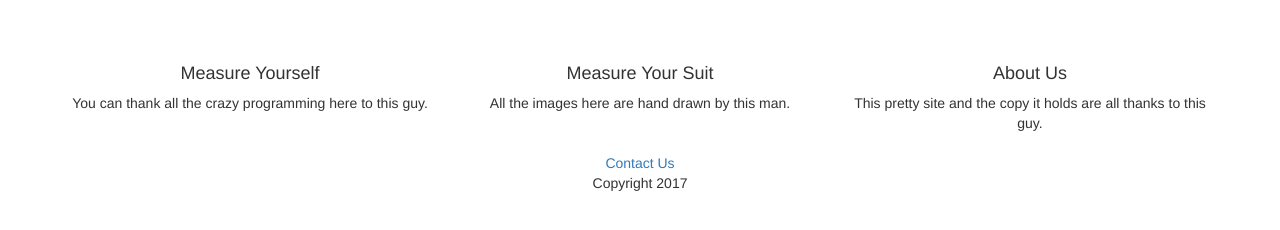
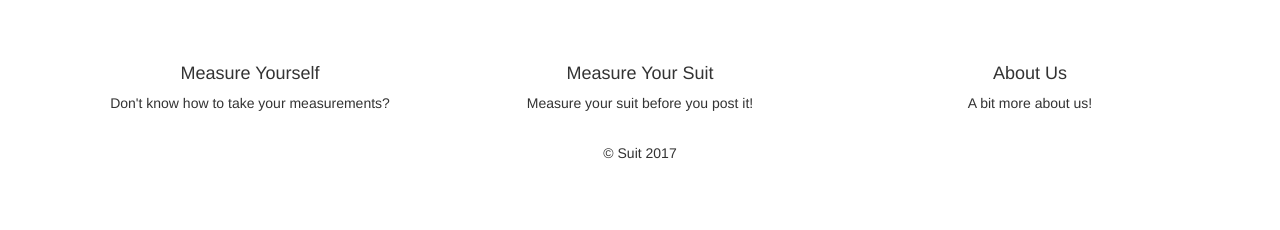
Before and after one commit to DaneshMadarbakus/WDI_PROJECT_4_CLIENT, a website: page public/index.html at #/users in a window 1280 px wide. Shown: the part 128-358 px from the top of the page. Drawn offline with nearby package versions, Linux system fonts and the light colour scheme; files that its build step writes are made by us from their sources.

Commit message:
mvp complete

```diff
--- a/public/index.html
+++ b/public/index.html
@@ -70,27 +70,30 @@
               <div class="col-md-4">
                 <center>
                   <br>
-                  <h4 class="footertext">Measure Yourself</h4>
-                  <p class="footertext">You can thank all the crazy programming here to this guy.<br>
+                  <h4 class="footertext" ui-sref="measureyourself">Measure Yourself</h4>
+                  <p class="footertext">Don't know how to take your measurements?</p>
+                    <br>
                 </center>
               </div>
               <div class="col-md-4">
                 <center>
                   <br>
-                  <h4 class="footertext">Measure Your Suit</h4>
-                  <p class="footertext">All the images here are hand drawn by this man.<br>
+                  <h4 class="footertext" ui-sref="measureyoursuit">Measure Your Suit</h4>
+                  <p class="footertext">Measure your suit before you post it!</p>
+                  <br>
                 </center>
               </div>
               <div class="col-md-4">
                 <center>
                   <br>
-                  <h4 class="footertext">About Us</h4>
-                  <p class="footertext">This pretty site and the copy it holds are all thanks to this guy.<br>
+                  <h4 class="footertext" ui-sref="aboutus">About Us</h4>
+                  <p class="footertext">A bit more about us!</p>
+                  <br>
                 </center>
               </div>
             </div>
             <div class="row">
-            <p><center><a href="#">Contact Us</a> <p class="footertext">Copyright 2017</p></center></p>
+            <center><p class="footertext">&copy; Suit 2017</p></center>
         </div>
     </div>
 </div>
--- a/src/js/configs/router.config.js
+++ b/src/js/configs/router.config.js
@@ -13,15 +13,15 @@ function Router($stateProvider, $locationProvider, $urlRouterProvider){
   })
   .state('measureyourself', {
     url: '/measureyourself',
-    templateUrl: '/js/views/home.html'
+    templateUrl: '/js/views/measureyourself.html'
   })
   .state('measureyoursuit', {
     url: '/measureyoursuit',
-    templateUrl: '/js/views/home.html'
+    templateUrl: '/js/views/measureyoursuit.html'
   })
   .state('aboutus', {
     url: '/aboutus',
-    templateUrl: '/js/views/home.html'
+    templateUrl: '/js/views/aboutus.html'
   })
   .state('register', {
     url: '/register',
--- a/src/scss/style.scss
+++ /dev/null
@@ -1 +0,0 @@
-// Import all of your scss files here
```
Also changed, not shown: src/index.html (+10 -7 lines).
